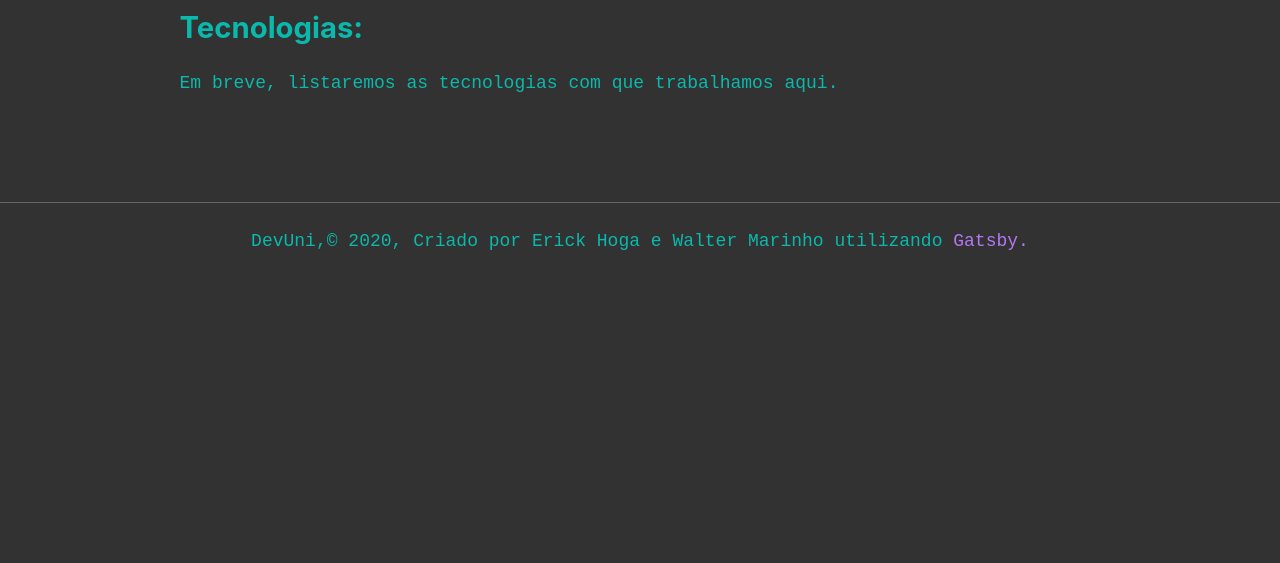
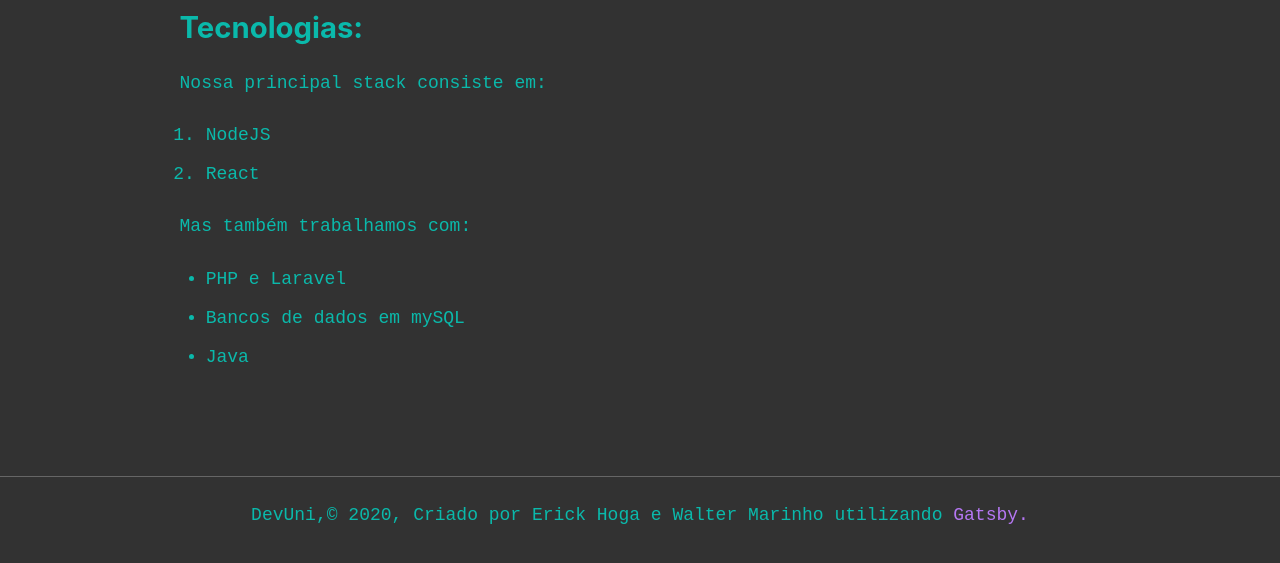
Before and after one commit to walttsm/portfolio-PI2, a Gatsby site: page /stack in a window 1280 px wide. Shown: the part 183-746 px from the top of the page. Built offline with nearby package versions, Linux system fonts and the light colour scheme; Gatsby itself is replaced by a stand-in of ours.

Commit message:
Conteúdo da pagina 'stack' adicionado

```diff
--- a/src/pages/stack.js
+++ b/src/pages/stack.js
@@ -7,7 +7,17 @@ const StackPage = () => {
     <Layout>
       <h1>Nossa stack</h1>
       <h2>Tecnologias:</h2>
-      <p>Em breve, listaremos as tecnologias com que trabalhamos aqui.</p>
+      <p>Nossa principal stack consiste em:</p>
+      <ol>
+        <li>NodeJS</li>
+        <li>React</li>
+      </ol>
+      <p>Mas também trabalhamos com:</p>
+      <ul>
+        <li>PHP e Laravel</li>
+        <li>Bancos de dados em mySQL</li>
+        <li>Java</li>
+      </ul>
     </Layout>
   )
 }
```
Also changed, not shown: 1 other file.
